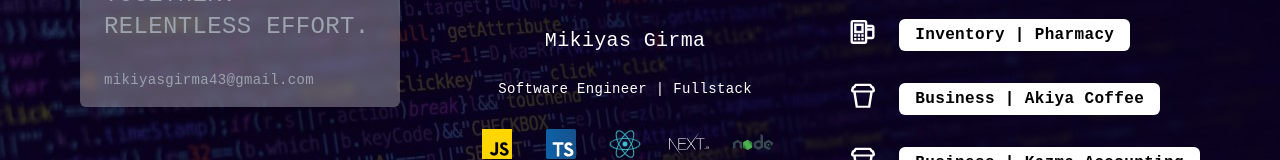
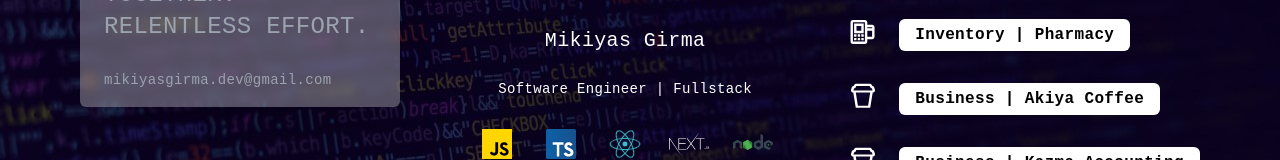
Before and after one commit to mikiyasgirma/Portfolio, a Next.js app: page / in a window 1280 px wide. Shown: the part 321-481 px from the top of the page. Built offline with nearby package versions, Linux system fonts and the light colour scheme.

Commit message:
content modified

```diff
--- a/pages/index.js
+++ b/pages/index.js
@@ -38,7 +38,7 @@ const Home = () => {
               This is my world, let's enjoy it together. Relentless Effort.
             </p>
             <div className="absolute bottom-4 left-6">
-              mikiyasgirma43@gmail.com
+              mikiyasgirma.dev@gmail.com
             </div>
           </div>
           <div className="flex flex-col items-center space-y-6">
```
